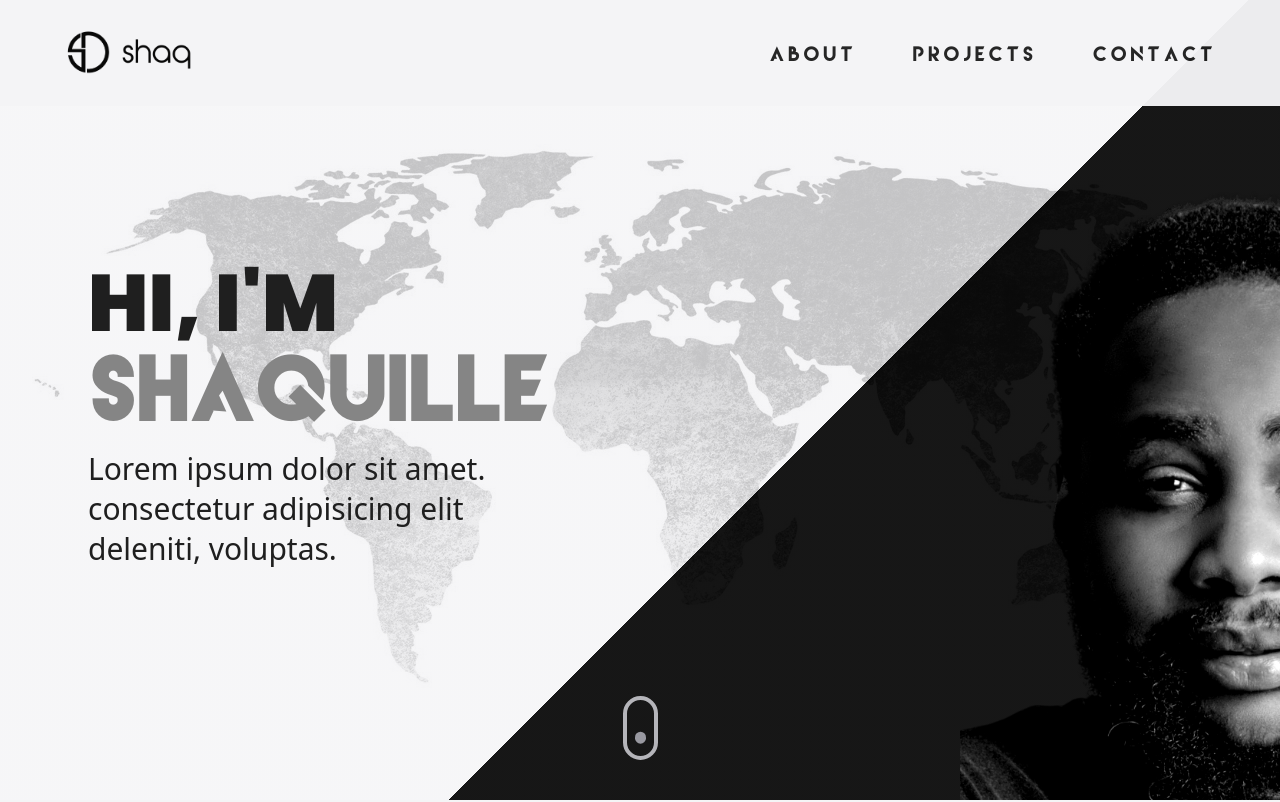
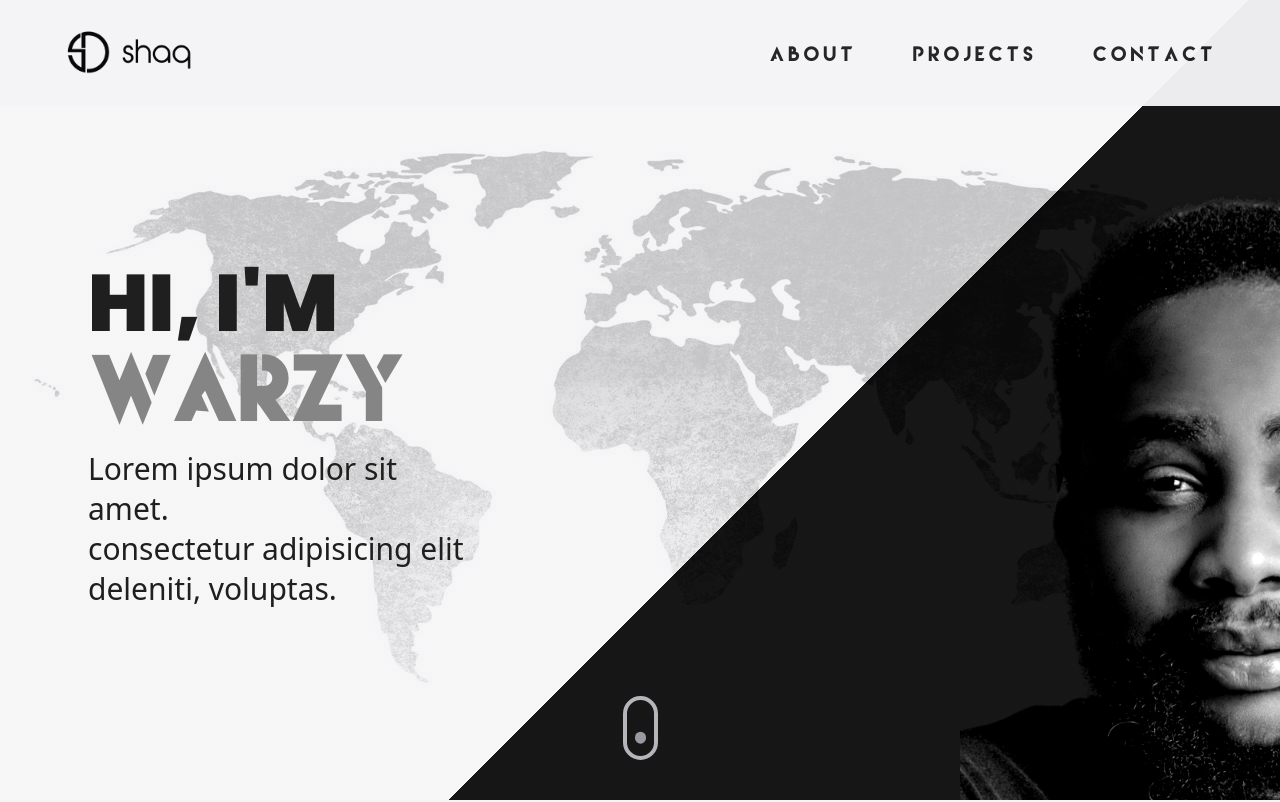
Before and after one commit to Warzy5/warren-portfolio, a React (Vite) app: page / in a window 1280 px wide. Shown: the top 802 px of the page. Built offline with nearby package versions, Linux system fonts and the light colour scheme.

Commit message:
modified name

```diff
--- a/src/components/Hero.jsx
+++ b/src/components/Hero.jsx
@@ -42,7 +42,7 @@ const Hero = () => {
                 className="sm:text-battleGray sm:text-[90px]
                 text-eerieBlack text-[50px] font-mova
                 font-extrabold uppercase">
-                Shaquille
+                Warzy
               </span>
             </h1>
             <p className={`${styles.heroSubText} mt-2 text-eerieBlack`}>
```
